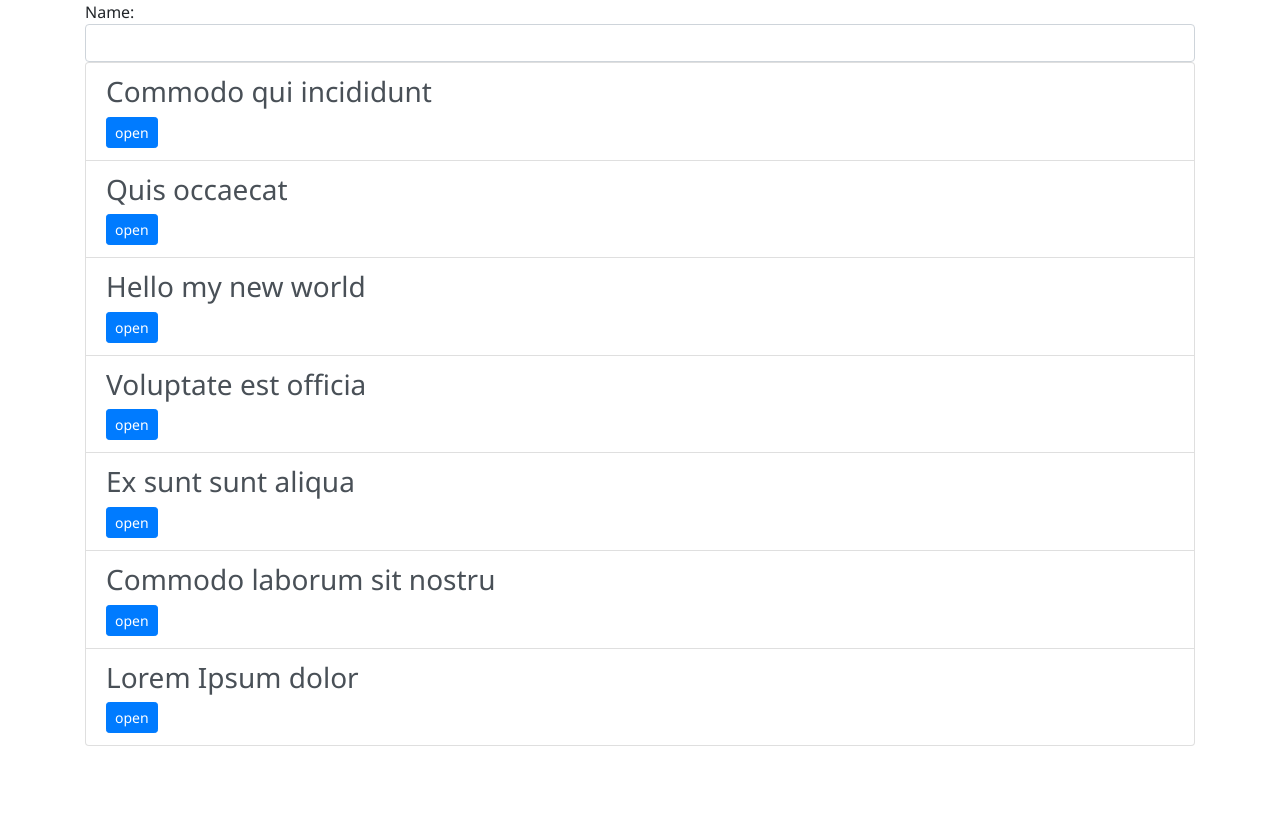
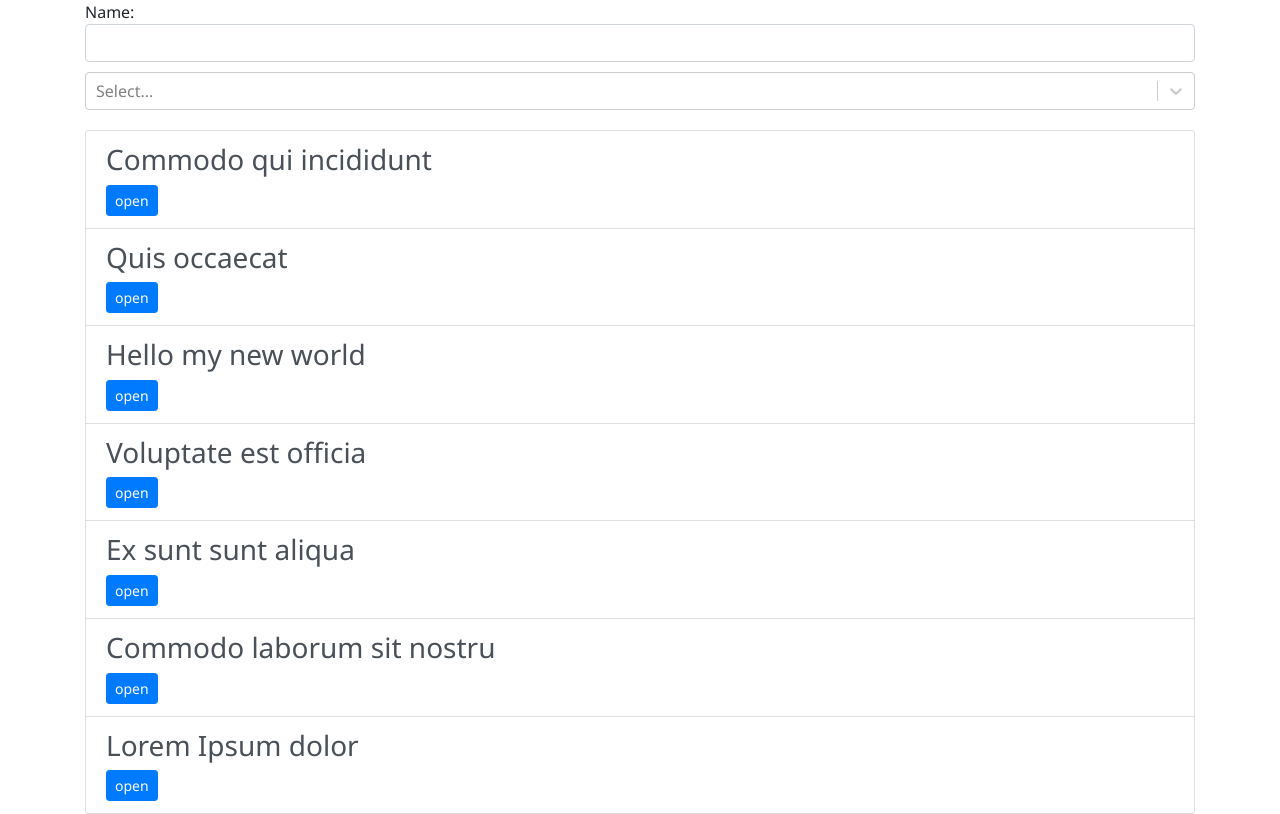
Before and after one commit to kennymaccormak/LearnReactJs, a React (Create React App) app: page / in a window 1280 px wide. Built offline with nearby package versions, Linux system fonts and the light colour scheme.

Commit message:
added react-select

```diff
--- a/package.json
+++ b/package.json
@@ -5,7 +5,8 @@
   "dependencies": {
     "react": "^16.4.2",
     "react-dom": "^16.4.2",
-    "react-scripts": "1.1.5"
+    "react-scripts": "1.1.5",
+    "react-select": "^2.0.0"
   },
   "scripts": {
     "start": "react-scripts start",
--- a/src/App.js
+++ b/src/App.js
@@ -1,14 +1,33 @@
 import React, { Component } from 'react';
 import ArticleList from './components/Article/ArticleList';
 import UserForm from './components/UserForm/UserForm';
-import {articles} from './mock/fixtures';
+import { articles } from './mock/fixtures';
+import Select from 'react-select';
 
 class App extends Component {
+  state = {
+    selection: null
+  };
+
+  changeSelection = (selection) => {
+    this.setState({
+      selection
+    });
+  };
 
   render() {
+    const options = articles.map(article => ({
+      label: article.title,
+      value: article.id
+    }));
     return (
       <div className="container">
         <UserForm/>
+        <Select options={options}
+                className="app-select"
+                value={this.state.selection}
+                isMulti
+                onChange={this.changeSelection}/>
         <ArticleList articles={articles}/>
       </div>
     );
--- a/src/index.css
+++ b/src/index.css
@@ -3,3 +3,8 @@ body {
   padding: 0;
   font-family: "Segoe UI", sans-serif;
 }
+
+.app-select {
+  margin-bottom: 20px;
+  margin-top: 10px;
+}
```
Also changed, not shown: 1 other file (tests, documents, lock files or other folders).
